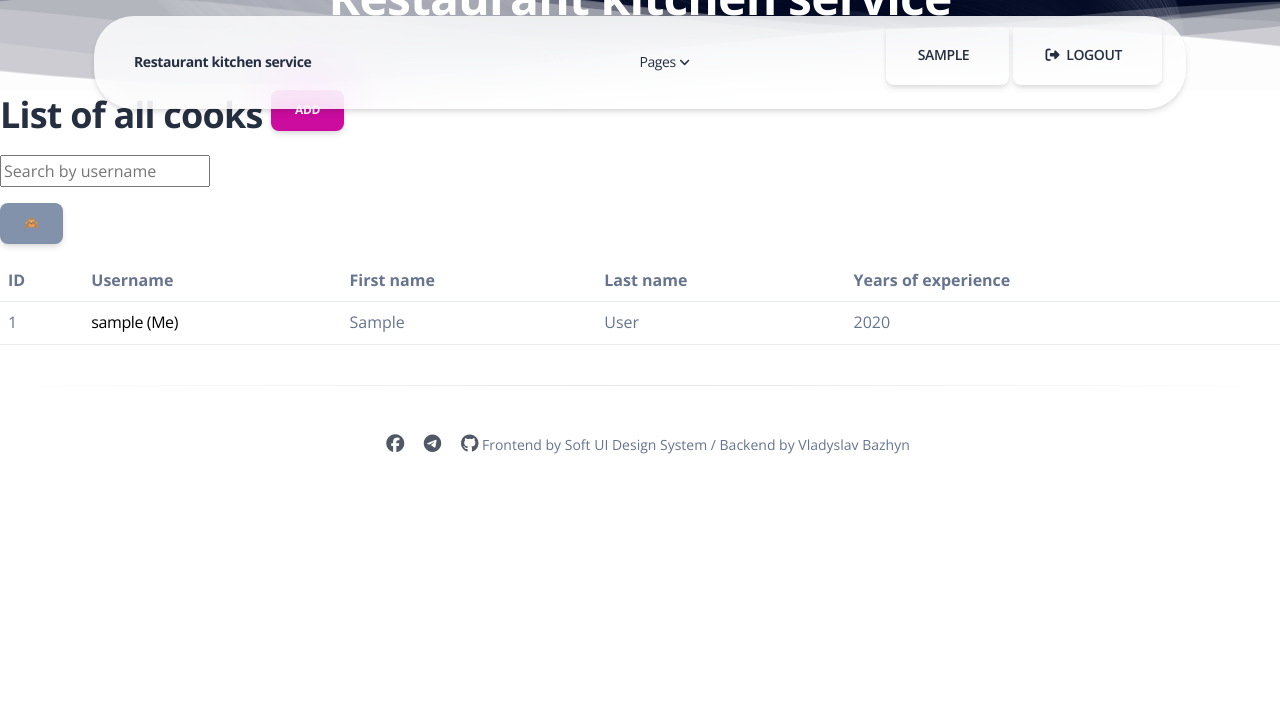
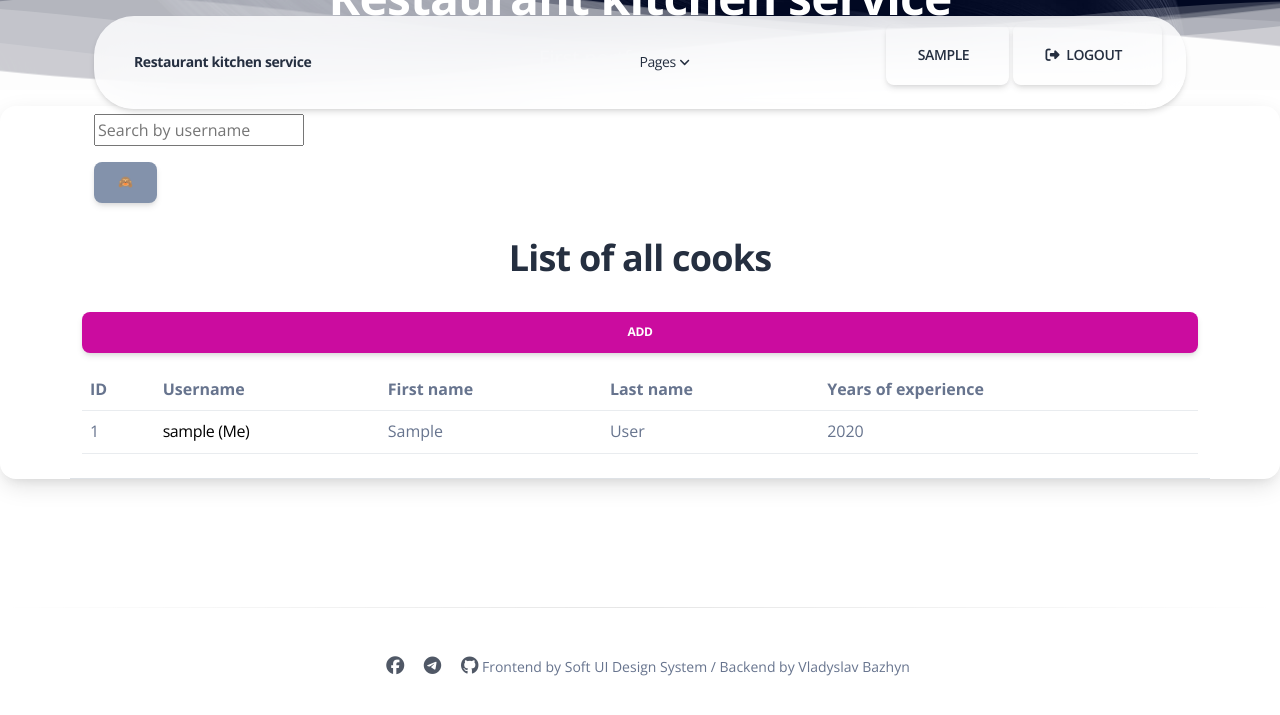
Before and after one commit to VladyslavBazhyn/restaurant_kitchen_service, a Django app: page /cook/ in a window 1280 px wide. Shown: the top 715 px of the page. Run offline with Django 5.2, Linux system fonts and the light colour scheme; a user stored in the database is signed in; tables that the repository leaves empty hold one stand-in row (values such as "Sample post"); some libraries are stand-ins or nearby versions.

Commit message:
Change visual performance of cook-list page

```diff
--- a/templates/kitchen/cook_list.html
+++ b/templates/kitchen/cook_list.html
@@ -1,16 +1,22 @@
 {% extends "base.html" %}
 {% load static %}
 
-<div class="container">
-   <div class="row">
   {% block content %}
 
+    <div class="row mt-3">
+      <div class="col-12">
+        <div class="position-relative border-radius-xl overflow-hidden shadow-lg mb-7">
+          <div class="container border-bottom">
+            <div class="row justify-space-between py-2">
+
+              {% include "includes/searching.html" %}
+
+              <section class="pt-3 pb-4 text-center" id="count-stats">
                 <h2>
                   List of all cooks
+                </h2>
+              </section>
               <a href="{% url 'kitchen:cook-create' %}" class="btn btn-primary link-to-page float-right">Add</a>
-       </h2>
-
-      {% include "includes/searching.html" %}
               {% if cook_list %}
                 <table class="table">
                   <tr>
@@ -33,6 +39,9 @@
             {% else %}
                 <p>Now we don't have any cooks on our kitchen</p>
             {% endif %}
-    {% endblock %}
             </div>
           </div>
+        </div>
+      </div>
+    </div>
+  {% endblock %}
```
Lines whose indentation alone changed are shown as unchanged.
